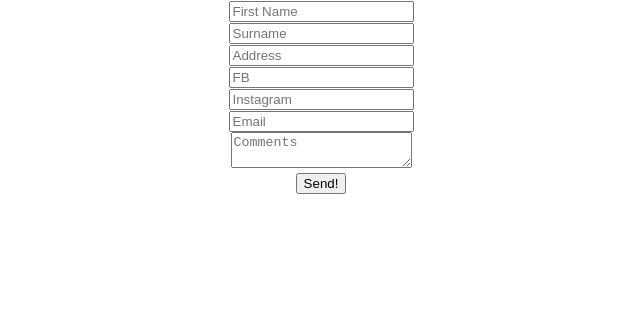
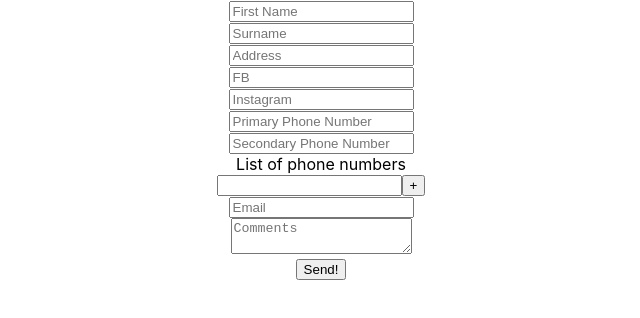
Before and after one commit to lukasz-klekner/base_form_formik, a React (Create React App) app: page / in a window 1280 px wide. Shown: the top 318 px of the page, without its empty margins (319-959 px from the left). Built offline with nearby package versions, Linux system fonts and the light colour scheme.

Commit message:
adds new inputs using FieldArray

```diff
--- a/src/App.js
+++ b/src/App.js
@@ -1,4 +1,4 @@
-import { Formik, Form, Field, ErrorMessage } from 'formik'
+import { Formik, Form, Field, ErrorMessage, FieldArray } from 'formik'
 import * as Yup from 'yup'
 import './App.css'
 import TextError from './components/TextError'
@@ -13,6 +13,8 @@ const initialValues = {
     fb: '',
     instagram: '',
   },
+  phoneNumber: ['', ''],
+  phNumbers: [''],
 }
 
 const onSubmit = (values) => {
@@ -74,6 +76,49 @@ function App() {
             />
           </div>
           <div>
+            <Field
+              type='text'
+              name='phoneNumber[0]'
+              placeholder='Primary Phone Number'
+            />
+          </div>
+          <div>
+            <Field
+              type='text'
+              name='phoneNumber[1]'
+              placeholder='Secondary Phone Number'
+            />
+          </div>
+          <div>
+            <label>List of phone numbers</label>
+            <FieldArray name='phNumbers'>
+              {(FieldArrayProps) => {
+                const { push, remove, form } = FieldArrayProps
+                const {
+                  values: { phNumbers },
+                } = form
+
+                return (
+                  <div>
+                    {phNumbers.map((phNumber, index) => (
+                      <div key={index}>
+                        <Field name={`phNumbers[${index}]`} />
+                        {index > 0 && (
+                          <button type='button' onClick={() => remove(index)}>
+                            -
+                          </button>
+                        )}
+                        <button type='button' onClick={() => push('')}>
+                          +
+                        </button>
+                      </div>
+                    ))}
+                  </div>
+                )
+              }}
+            </FieldArray>
+          </div>
+          <div>
             <Field type='email' name='email' placeholder='Email' />
             <ErrorMessage name='email'>
               {(error) => <div className='error'>{error}</div>}
```
